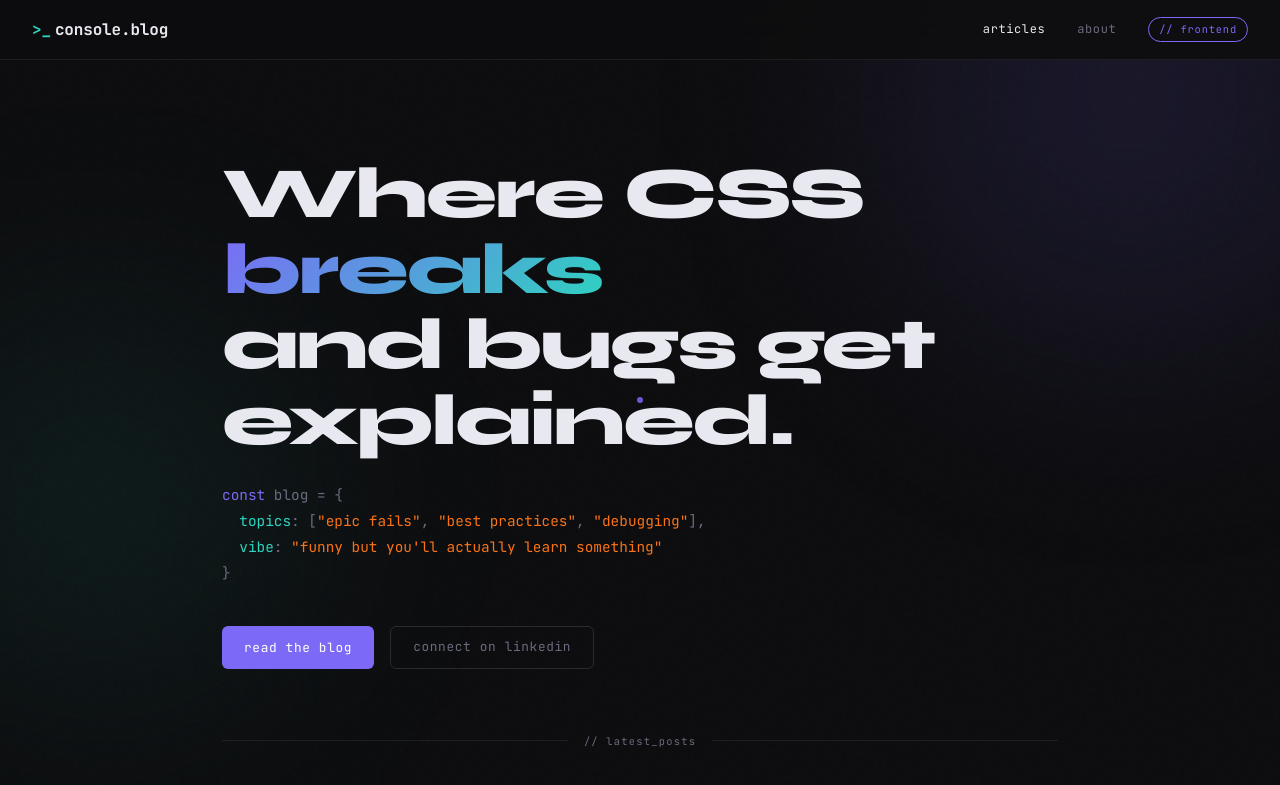
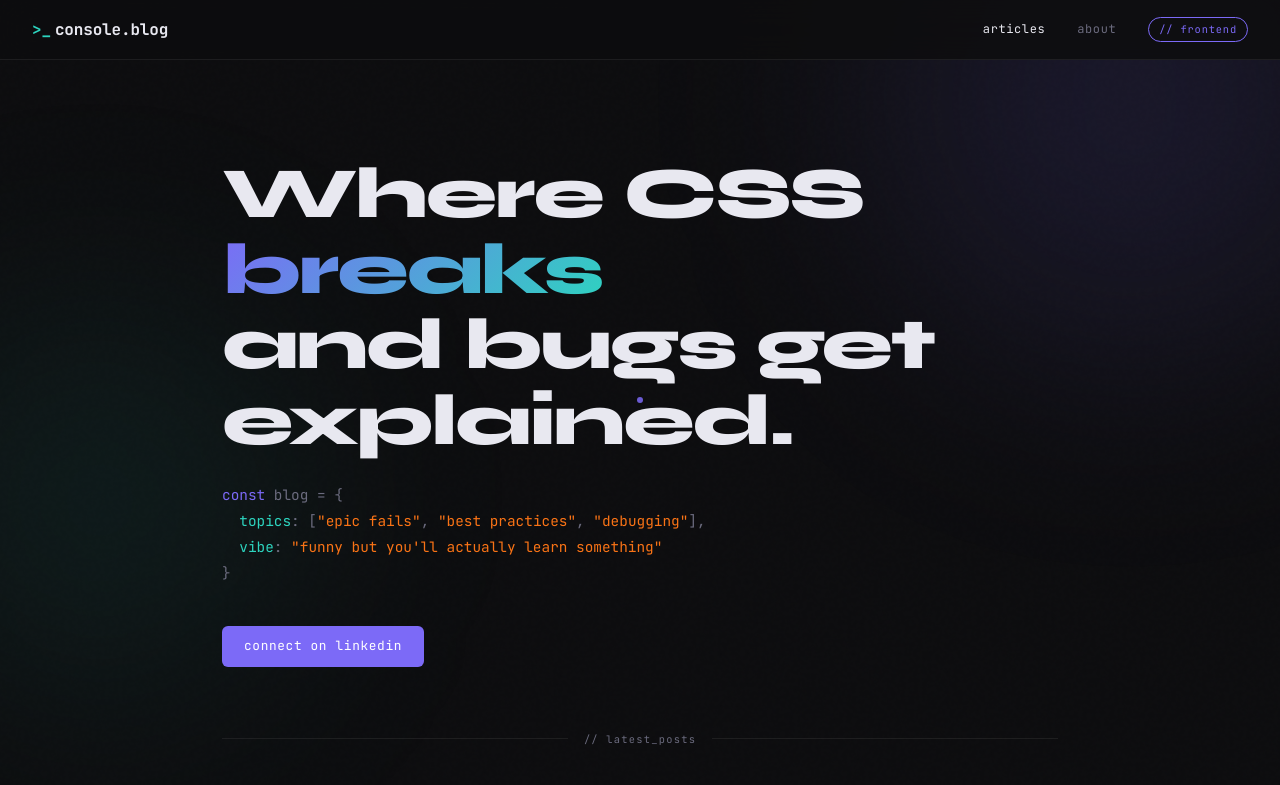
Before and after one commit to VaishnaviD5900/console-blog, a React (Vite) app: page / in a window 1280 px wide. Shown: the top 785 px of the page. Built offline with nearby package versions, Linux system fonts and the light colour scheme.

Commit message:
Removed read blog button

```diff
--- a/src/pages/Home.jsx
+++ b/src/pages/Home.jsx
@@ -39,17 +39,11 @@ export default function Home() {
           &#125;
         </p>
         <div className={styles.heroActions}>
-          <button
-            className={styles.btnPrimary}
-            onClick={() => document.getElementById('posts').scrollIntoView({ behavior: 'smooth' })}
-          >
-            read the blog
-          </button>
           <a
             href="https://www.linkedin.com/in/vaishnavi-p-deshpande/"
             target="_blank"
             rel="noreferrer"
-            className={styles.btnGhost}
+            className={styles.btnPrimary}
           >
             connect on linkedin
           </a>
```
